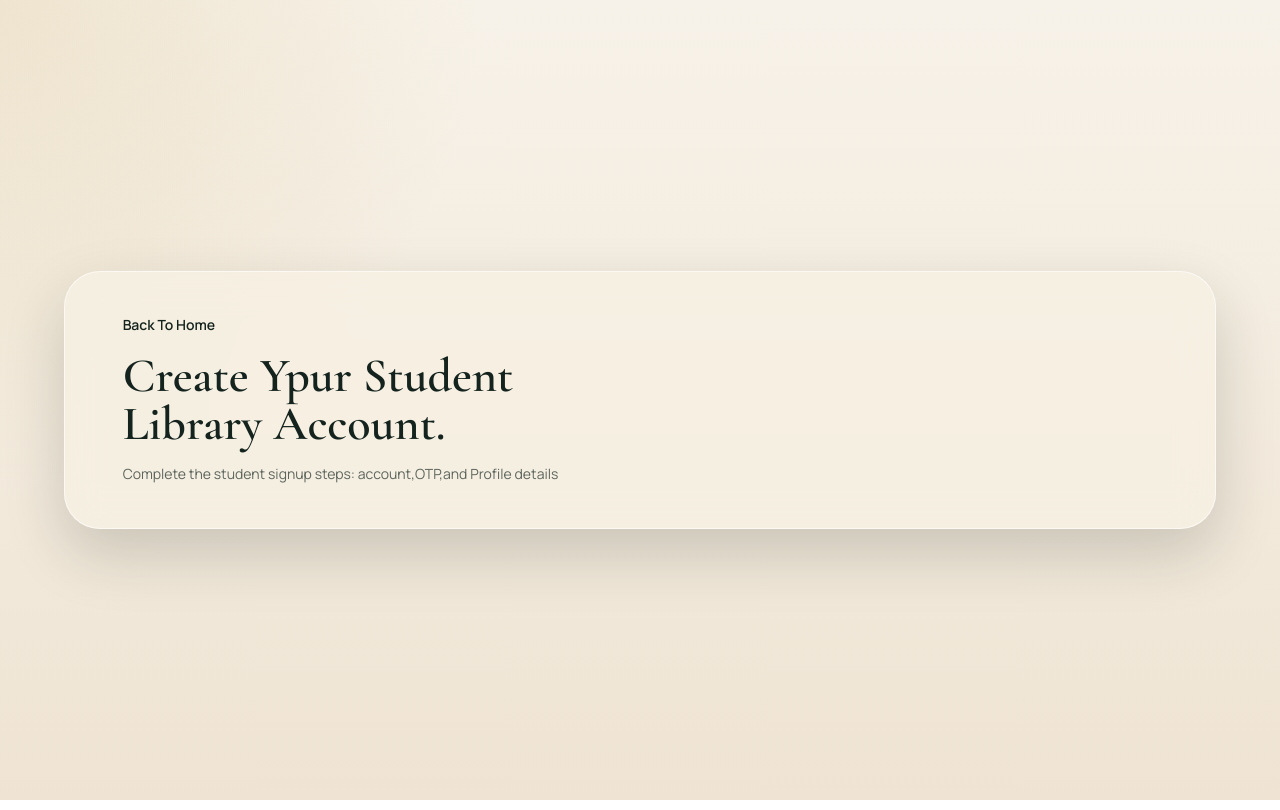
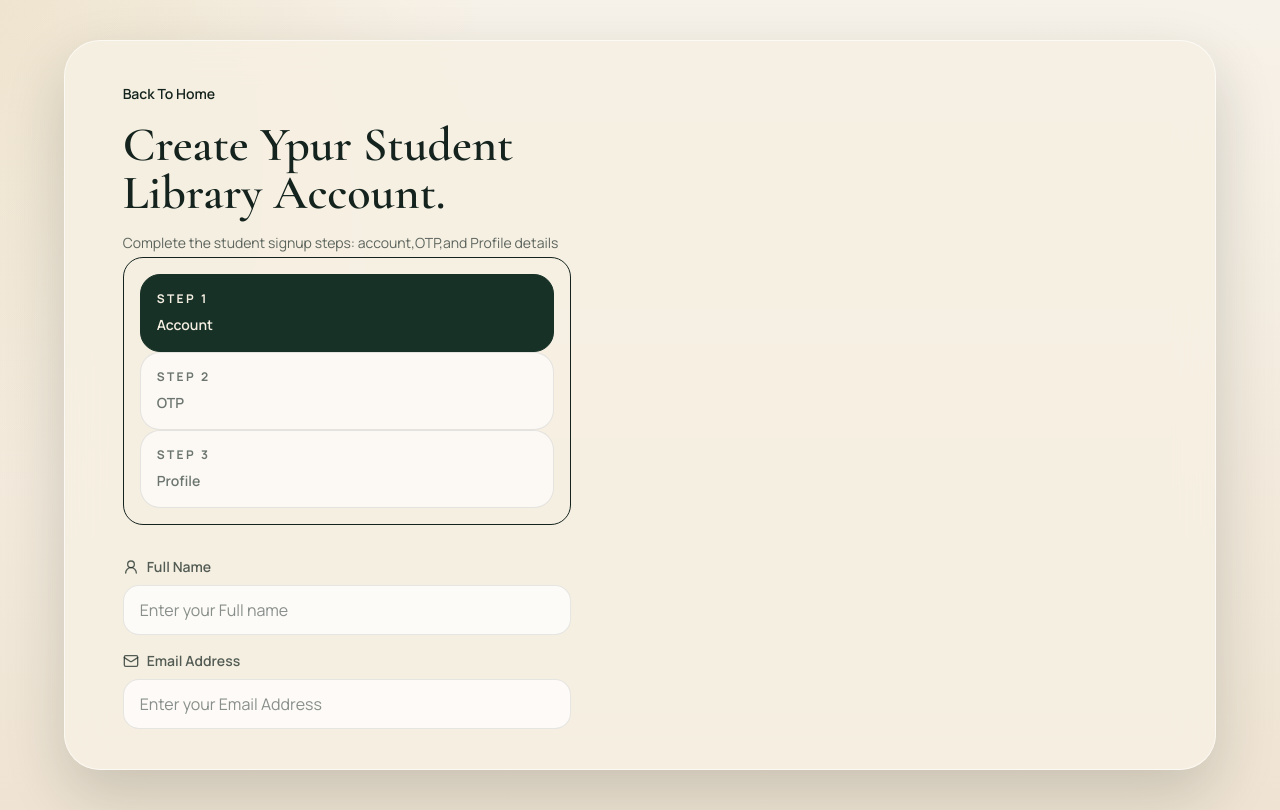
Before and after one commit to UsmanSiddique-dev/LibreStack, a React (Vite) app in the folder Frontend/: page /signup in a window 1280 px wide. Built offline with nearby package versions, Linux system fonts and the light colour scheme.

Commit message:
feat: enhance SignUp component with step indicators and input fields for name and email

```diff
--- a/Frontend/src/pages/SignUp.jsx
+++ b/Frontend/src/pages/SignUp.jsx
@@ -2,7 +2,7 @@ import React, { useEffect, useState } from "react";
 import { signupStyles as s } from "../assets/Styles";
 import { useAuth } from "../shared/AuthContext";
 import { Link, useNavigate } from "react-router-dom";
-import { CheckCircle2 } from "lucide-react";
+import { CheckCircle2, Mail, UserRound } from "lucide-react";
 const stepList = [
   { id: 1, title: "Account" },
   { id: 2, title: "OTP" },
@@ -199,6 +199,50 @@ const SignUp = () => {
             <p className={s.panelSubtitle}>
               Complete the student signup steps: account,OTP,and Profile details
             </p>
+            <div className={s.stepCard}>
+              {stepList.map((item) => (
+                <div
+                  className={`${s.stepCard} ${step >= item.id ? s.stepCardCompleted : s.stepCardPending}`}
+                >
+                  <p className={s.stepLabel}>Step {item.id}</p>
+                  <p className={s.stepTitle}>{item.title}</p>
+                </div>
+              ))}
+            </div>
+            <form action="" className={s.form} onSubmit={handleSubmit}>
+              {step === 1 && (
+                <>
+                  <label htmlFor="" className="block">
+                    <span className={s.fieldLabel}>
+                      <UserRound size={16} />
+                      Full Name
+                    </span>
+                    <input
+                      type="text"
+                      name="name"
+                      value={form.name}
+                      onChange={handelechange}
+                      placeholder="Enter your Full name"
+                      className={s.input}
+                    />
+                  </label>
+                   <label htmlFor="" className="block">
+                    <span className={s.fieldLabel}>
+                      <Mail size={16} />
+                      Email Address
+                    </span>
+                    <input
+                      type="email"
+                      name="email"
+                      value={form.email}
+                      onChange={handelechange}
+                      placeholder="Enter your Email Address"
+                      className={s.input}
+                    />
+                  </label>
+                </>
+              )}
+            </form>
           </div>
         </section>
       </div>
```
